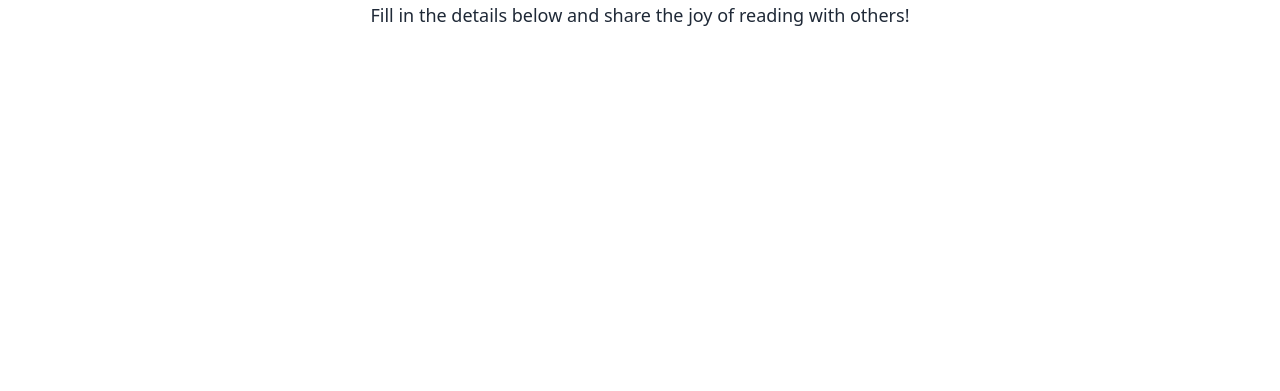
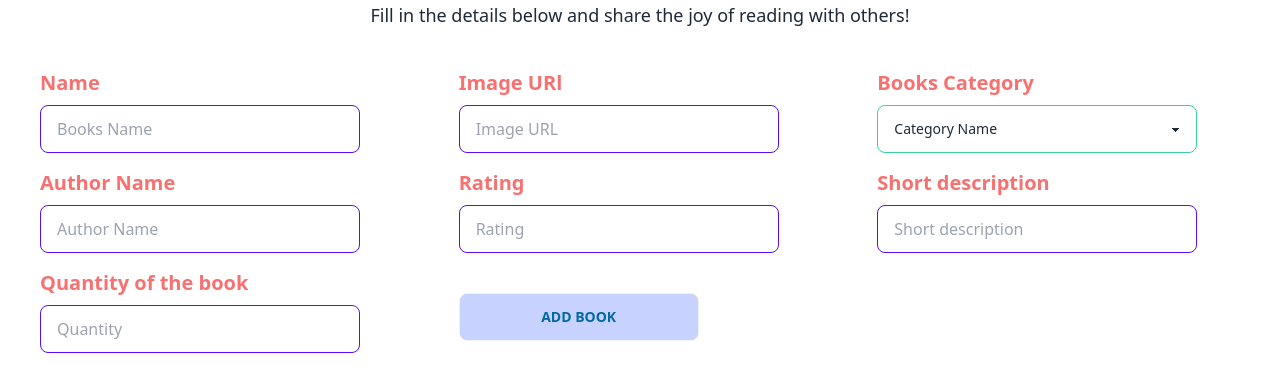
Before and after one commit to fasunan/library-management-client, a React (Vite) app: page /addBook in a window 1280 px wide. Shown: the part 171-562 px from the top of the page. Built offline with nearby package versions, Linux system fonts and the light colour scheme; no server answers.

Commit message:
addbooks route created and connect with server. book added sucsesfully

```diff
--- a/package.json
+++ b/package.json
@@ -18,7 +18,8 @@
     "react-icons": "^4.11.0",
     "react-router-dom": "^6.18.0",
     "react-toastify": "^9.1.3",
-    "sort-by": "^1.2.0"
+    "sort-by": "^1.2.0",
+    "sweetalert2": "^11.9.0"
   },
   "devDependencies": {
     "@types/react": "^18.2.15",
--- a/public/data.json
+++ b/public/data.json
@@ -1,32 +1,26 @@
 [
   {
-    "id": 1,
     "category": "Arts & Music",
     "image": "https://i.ibb.co/YNFSHxt/card-1.jpg"
   },
 
   {
-    "id": 2,
     "category": "Science Fiction",
     "image": "https://i.ibb.co/rf4Fk8P/card-2.jpg"
   },
   {
-    "id": 3,
     "category": "History",
     "image": "https://i.ibb.co/CsjrV5y/card-3.jpg"
   },
   {
-    "id": 4,
     "category": "Biographic",
     "image": "https://i.ibb.co/94S34K8/card-4.jpg"
   },
   {
-    "id": 5,
     "category": "Comics",
     "image": "https://i.ibb.co/h98msp0/card-5.jpg"
   },
   {
-    "id": 6,
     "category": "Cooking ",
     "image": "https://i.ibb.co/jfTMhSQ/card-6.jpg"
   }
--- a/src/Components/Home/Home/Home.jsx
+++ b/src/Components/Home/Home/Home.jsx
@@ -1,4 +1,4 @@
-import { useLoaderData } from "react-router-dom";
+import { Link, useLoaderData } from "react-router-dom";
 import Banner from "../Banner/Banner";
 
 const Home = () => {
@@ -17,7 +17,7 @@ const Home = () => {
       <div className="grid grid-cols-1 md:grid-cols-2 lg:grid-cols-3 gap-5">
         {bookCategory &&
           bookCategory?.map((category) => (
-            <div key={category.id}>
+            <div key={category._id}>
               <div className="card w-96 image-full ">
                 <figure>
                   <img src={category.image} alt="" />
@@ -27,9 +27,11 @@ const Home = () => {
                     {category.category}
                   </h2>
                   <div className="card-actions justify-center">
-                    <button className="text-white bg-gradient-to-r from-cyan-500 to-blue-500 hover:bg-gradient-to-bl focus:ring-4 focus:outline-none focus:ring-cyan-300 dark:focus:ring-cyan-800 font-medium rounded-lg text-sm px-5 py-2.5 text-center mr-2 mb-2">
-                      Explore Category
-                    </button>
+                    <Link to={`/${category.category}`}>
+                      <button className="text-white bg-gradient-to-r from-cyan-500 to-blue-500 hover:bg-gradient-to-bl focus:ring-4 focus:outline-none focus:ring-cyan-300 dark:focus:ring-cyan-800 font-medium rounded-lg text-sm px-5 py-2.5 text-center mr-2 mb-2">
+                        Explore Category
+                      </button>
+                    </Link>
                   </div>
                 </div>
               </div>
--- a/src/Components/Home/Navbar/Navbar.jsx
+++ b/src/Components/Home/Navbar/Navbar.jsx
@@ -4,7 +4,7 @@ import { useContext } from "react";
 
 const Navbar = () => {
   const { user, logOutUser } = useContext(AuthContext);
-  console.log(user);
+  // console.log(user);
   const handleLogOut = () => {
     logOutUser().then().catch();
   };
--- a/src/PrivateRoute/AddBooks.jsx
+++ b/src/PrivateRoute/AddBooks.jsx
@@ -1,4 +1,51 @@
+import Swal from "sweetalert2";
+
 const AddBooks = () => {
+  const handleAdaBooks = (e) => {
+    e.preventDefault();
+
+    const form = e.target;
+    const name = form.name.value;
+    const image = form.image.value;
+    const authorName = form.authorName.value;
+    const category = form.category.value;
+    const rating = form.rating.value;
+    const details = form.details.value;
+    const quantity = form.quantity.value;
+
+    const allBooks = {
+      name,
+      image,
+      authorName,
+      category,
+      rating,
+      details,
+      quantity,
+    };
+    console.log(allBooks);
+
+    // send add books data to server
+
+    fetch("http://localhost:5000/books", {
+      method: "POST",
+      headers: {
+        "content-type": "application/json",
+      },
+      body: JSON.stringify(allBooks),
+    })
+      .then((res) => res.json())
+      .then((data) => {
+        console.log(data);
+        if (data.insertedId) {
+          Swal.fire({
+            title: "Success!",
+            text: "Book Added Successfully",
+            icon: "success",
+            confirmButtonText: "Done",
+          });
+        }
+      });
+  };
   return (
     <div>
       <div className="m-10 ">
@@ -9,6 +56,107 @@ const AddBooks = () => {
           Fill in the details below and share the joy of reading with others!
         </p>
       </div>
+      <div>
+        <div className=" ">
+          <form onSubmit={handleAdaBooks}>
+            {/* form name and quantity row */}
+            <div className="grid grid-cols-1 lg:grid-cols-3 gap-4 pl-10">
+              <div>
+                <h2 className="text-xl font-bold text-red-400 mb-2">Name</h2>
+                <input
+                  type="text"
+                  name="name"
+                  placeholder="Books Name"
+                  className="input input-bordered input-primary w-full max-w-xs"
+                />
+              </div>
+              <div>
+                <h2 className="text-xl font-bold text-red-400 mb-2">
+                  Image URl
+                </h2>
+                <input
+                  type="Photo"
+                  name="image"
+                  placeholder="Image URL"
+                  className="input input-bordered input-primary w-full max-w-xs"
+                />
+              </div>
+              <div>
+                <h2 className="text-xl font-bold text-red-400 mb-2">
+                  Books Category
+                </h2>
+                <select
+                  className="select select-success w-full max-w-xs input"
+                  type="text"
+                  name="category"
+                >
+                  <option disabled selected>
+                    Category Name
+                  </option>
+                  <option>Religion</option>
+                  <option>Science Fiction</option>
+                  <option>History</option>
+                  <option>Biographic</option>
+                  <option>Comics</option>
+                  <option>Cooking</option>
+                </select>
+              </div>
+
+              <div>
+                <h2 className="text-xl font-bold text-red-400 mb-2">
+                  Author Name
+                </h2>
+                <input
+                  type="text"
+                  name="authorName"
+                  required
+                  placeholder="Author Name"
+                  className="input input-bordered input-primary w-full max-w-xs"
+                />
+              </div>
+              <div>
+                <h2 className="text-xl font-bold text-red-400 mb-2">Rating</h2>
+                <input
+                  type="text"
+                  name="rating"
+                  required
+                  placeholder="Rating"
+                  className="input input-bordered input-primary w-full max-w-xs"
+                />
+              </div>
+              <div>
+                <h2 className="text-xl font-bold text-red-400 mb-2">
+                  Short description
+                </h2>
+                <input
+                  type="text"
+                  name="details"
+                  required
+                  placeholder="Short description"
+                  className="input input-bordered input-primary w-full max-w-xs"
+                />
+              </div>
+              <div>
+                <h2 className="text-xl font-bold text-red-400 mb-2">
+                  Quantity of the book
+                </h2>
+                <input
+                  type="text"
+                  name="quantity"
+                  required
+                  placeholder="Quantity"
+                  className="input input-bordered input-primary w-full max-w-xs"
+                />
+              </div>
+              <input
+                type="submit"
+                value="Add Book"
+                className="btn mt-6 w-60  bg-indigo-200 text-sky-700"
+              />
+            </div>
+          </form>
+        </div>
+      </div>
     </div>
   );
 };
--- /dev/null
+++ b/src/PrivateRoute/AllBooks.jsx
@@ -0,0 +1,13 @@
+import { useLoaderData } from "react-router-dom";
+
+const AllBooks = () => {
+  const loadedBooks = useLoaderData();
+
+  return (
+    <div>
+      <h2>books coming: {loadedBooks.length}</h2>
+    </div>
+  );
+};
+
+export default AllBooks;
--- a/src/main.jsx
+++ b/src/main.jsx
@@ -9,6 +9,7 @@ import Main from "./Components/Home/Main";
 import AuthProviders from "./Provider/AuthProviders";
 import SignUp from "./Authentication/SignUp";
 import AddBooks from "./PrivateRoute/AddBooks";
+import AllBooks from "./PrivateRoute/AllBooks";
 
 const router = createBrowserRouter([
   {
@@ -18,7 +19,7 @@ const router = createBrowserRouter([
       {
         path: "/",
         element: <Home></Home>,
-        loader: () => fetch("data.json"),
+        loader: () => fetch("http://localhost:5000/categories"),
       },
       {
         path: "/login",
@@ -32,6 +33,12 @@ const router = createBrowserRouter([
         path: "/addBook",
         element: <AddBooks></AddBooks>,
       },
+      {
+        path: "/:category",
+        element: <AllBooks></AllBooks>,
+        loader: ({ params }) =>
+          fetch(`http://localhost:5000/books/${params.category}`),
+      },
     ],
   },
 ]);
```
Also changed, not shown: 1 other file (tests, documents, lock files or other folders).
